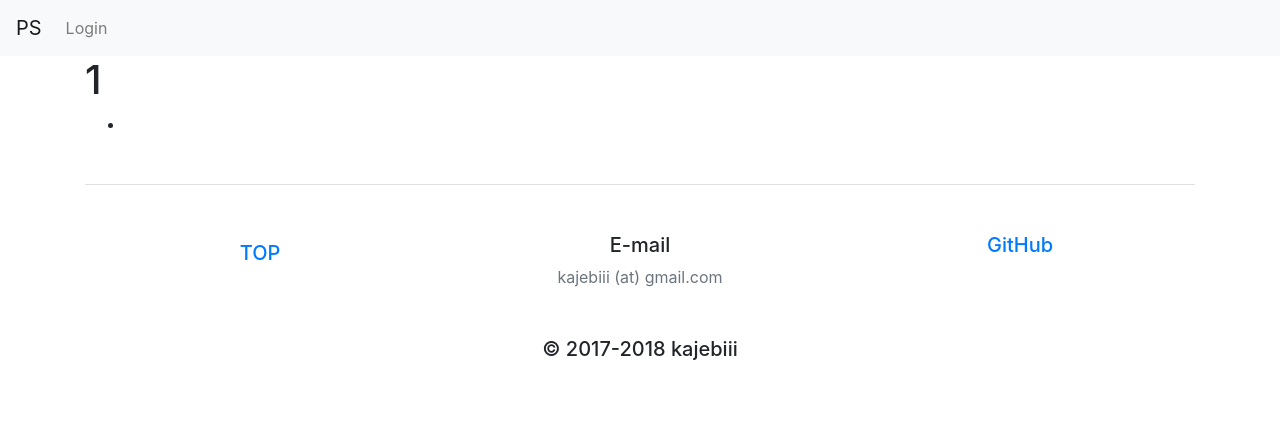
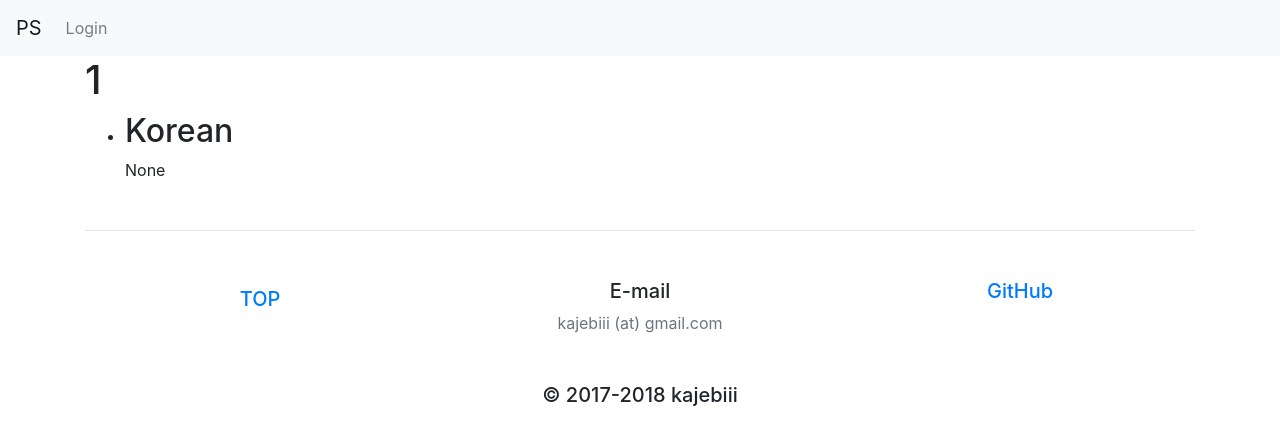
Before and after one commit to kajebiii/ps4u.kajebiii.com, a Flask app: page /atcoder/1/ in a window 1280 px wide. Shown: the top 422 px of the page. Run offline with Flask 2, Linux system fonts and the light colour scheme; some libraries are stand-ins or nearby versions.

Commit message:
atcoderProeblm html fix

```diff
--- a/app/templates/atcoderProblem.html
+++ b/app/templates/atcoderProblem.html
@@ -7,9 +7,11 @@
   <div>
     <ul>
 	    <li>
+		    <h2>Korean</h2>
 				{% if translate['translate_ko'] %}
-		    <h2>Korean</h2>
-				<p>{{translate['translate_ko']}}</p>
+					<p>{{translate['translate_ko']}}</p>
+				{% else %}
+					<p>None</p>
 				{% endif %}
 	    </li>
     </ul>
```
